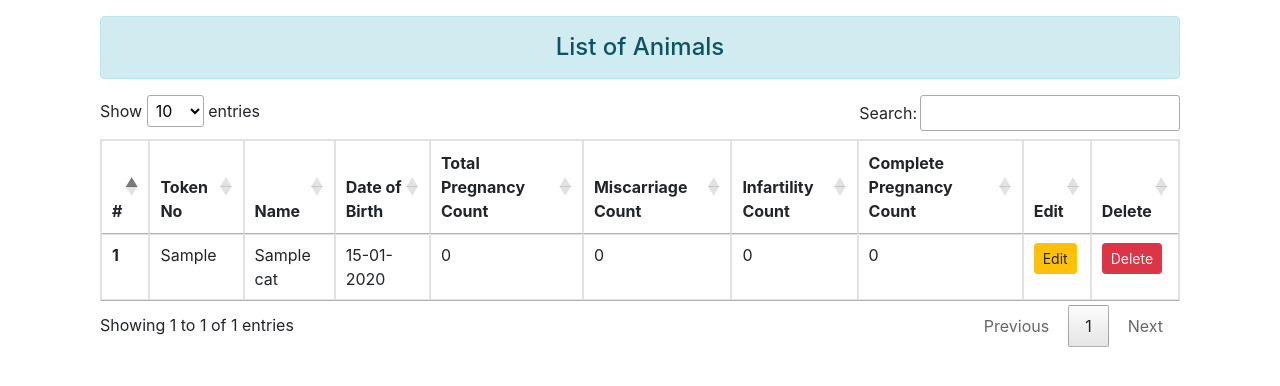
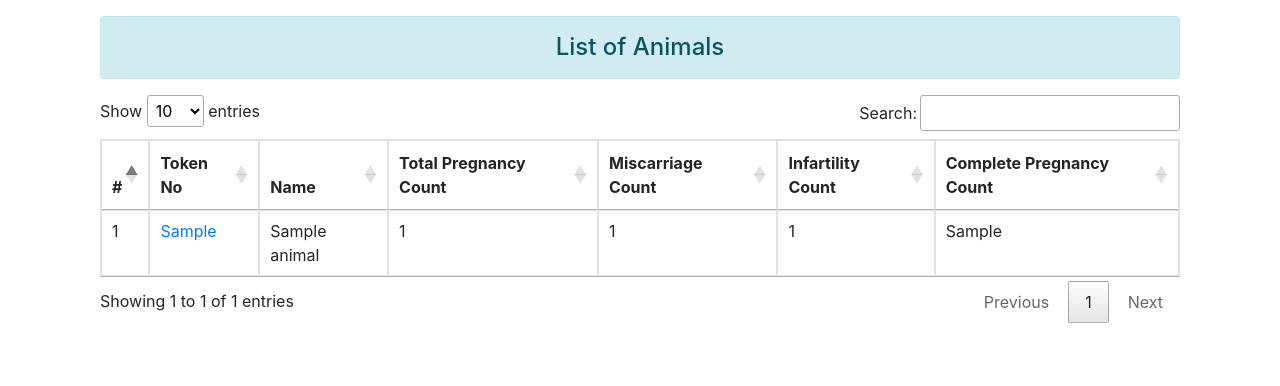
Before and after one commit to junaidanwar080/livestock, a Django app: template livestockapp/templates/pregnancy_details/list_of_animals.html in a window 1280 px wide. Shown: the part 56-442 px from the top of the page. Run offline with Django 3.2, Linux system fonts and the light colour scheme; the template is opened without the code that fills it: most values are stand-ins (such as "Sample title", 1, 10 or a date in 2020); some libraries are stand-ins or nearby versions.

Commit message:
Animal pregnancy list is completed by using raw query

```diff
--- a/livestockapp/templates/animal_profile/list_animal_profile.html
+++ b/livestockapp/templates/animal_profile/list_animal_profile.html
@@ -45,7 +45,7 @@
        <td>{{animal.date_of_birth|date:"d-m-Y"}}</td>
        <td>{{animal.description}}</td>
        <td>{{animal.gender}}</td>
-       <td>{{animal.person.username}}</td>
+       <td>{{animal.user.username}}</td>
        <td>{{animal.start_date|date:"d-m-Y"}}</td>
        <td>{{animal.end_date|date:"d-m-Y"}}</td>
        {% if  animal.status == 1 %}
--- a/livestockapp/templates/navbar.html
+++ b/livestockapp/templates/navbar.html
@@ -73,7 +73,6 @@
 </a>
 <div class="dropdown-menu" aria-labelledby="navbarDropdown">
   <a class="dropdown-item" href='/insert_pregnancy_detail'>Add Pregnancy_Detail</a>
-  <a class="dropdown-item" href='/list_pregnancy_detail'>List Pregnancy_Detail</a>
   <a class="dropdown-item" href='/list_of_animals'>List of Animal </a>
 </div>
       </li>
--- a/livestockapp/templates/pregnancy_details/list_of_animals.html
+++ b/livestockapp/templates/pregnancy_details/list_of_animals.html
@@ -3,20 +3,17 @@
 
 <div class="container my-3">
   <h4 class="text-center alert alert-info py-3">List of Animals</h4>
-  {% if category_counts %}
+
   <table class="table table-bordered" id="animalCategory">
     <thead>
       <tr>
         <th scope="col">#</th>
         <th scope="col">Token No</th>
         <th scope="col">Name</th>
-        <th scope="col">Date of Birth</th>
         <th scope="col">Total Pregnancy Count</th>
         <th scope="col">Miscarriage Count</th>
         <th scope="col">Infartility Count</th>
         <th scope="col">Complete Pregnancy Count</th>
-        <th scope="col">Edit</th>
-        <th scope="col">Delete</th>
 
       </tr>
     </thead>
@@ -24,44 +21,21 @@
 
         {% comment %} Run a loop here and iterate all the category_counts {% endcomment %}
 
-     {% for cat in category_counts  %}
-     <tr>
-       <th scope="row">{{forloop.counter}}</th>
-       <td>{{cat.token_no}}</td>
-       <td>{{cat.name}}</td>
-       <td>{{cat.date_of_birth|date:"d-m-Y" }}</td>
-       {% if  cat.is_pregnant == 1 %}
-       <td>{{ cat.count }}</td>
-       {% else %}
-       <td>0</td>
-       {% endif %}
-
-       {% if  cat.is_miscarriage == 1 %}
-       <td>{{ cat.count }}</td>
-       {% else %}
-       <td>0</td>
-       {% endif %}
-
-       {% if  cat.infartility == 1 %}
-       <td>{{ cat.count }}</td>
-       {% else %}
-       <td>0</td>
-       {% endif %}
-       {% if  cat.is_pregnancy_confirmed == 1 %}
-       <td>{{ cat.count }}</td>
-       {% else %}
-       <td>0</td>
-       {% endif %}
-       <td><a href="/edit/{{cat.category_id}}" class="btn btn-sm btn-warning"/>Edit</td>
-       <td><a href="/delete/{{cat.category_id}}" class="btn btn-sm btn-danger"/>Delete</td>
-      </tr>
-      {% endfor %}
+        {% for animal in category_counts %}
+        <tr>
+            <td>{{ animal.animal_id }} </td>
+            <td><a href="list_pregnancy_detail/{{ animal.animal_id }}">{{ animal.token_no }}</a> </td>
+            <td>{{ animal.name }}</td>
+            <td>{{ animal.pregnancy_count }}</td>
+            <td>{{ animal.Miscarage_count }}</td>
+            <td>{{ animal.Infirtality_count }}</td>
+            <td>{{ animal.Complete_Deliveries }}</td>
+        </tr>
+    {% endfor %}
 
     </tbody>
   </table>
-{% else %}
-  <h4 class="text-center alert alert-warning">No Record</h4>
-{% endif %}
+
 </div>
 <script>
   $(document).ready(function() {
--- a/livestockapp/urls.py
+++ b/livestockapp/urls.py
@@ -20,7 +20,7 @@ urlpatterns = [
     path('update_animal/<int:animal_id>', views.update_animal, name='update_animal'),
 #Pregnancy Details
     path('insert_pregnancy_detail', views.insert_pregnancy_detail , name='insert_pregnancy_detail'),
-    path('list_pregnancy_detail/', views.list_pregnancy_detail, name='list_pregnancy_detail' ),
+    path('list_pregnancy_detail/<int:ani_id>', views.list_pregnancy_detail, name='list_pregnancy_detail' ),
     path('pregnancy_det_delete/<int:pregnancy_id>/', views.pregnancy_det_delete, name="pregnancy_det_delete"),
     path('pregnancy_det_edit/<int:pregnancy_id>/', views.pregnancy_det_edit, name="pregnancy_det_edit"),
     path('update_pregnancy_detail/<int:pregnancy_id>', views.update_pregnancy_detail, name='update_pregnancy_detail'),
```
Also changed, not shown: livestockapp/models.py (+31 -6 lines), livestockapp/templates/pregnancy_details/list_pregnancy_detail.html (+8 -6 lines), livestockapp/views.py (+21 -23 lines), livestockapp/migrations/0001_initial.py, livestockapp/migrations/0002_rename_person_id_animal_profile_person.py (deleted).
